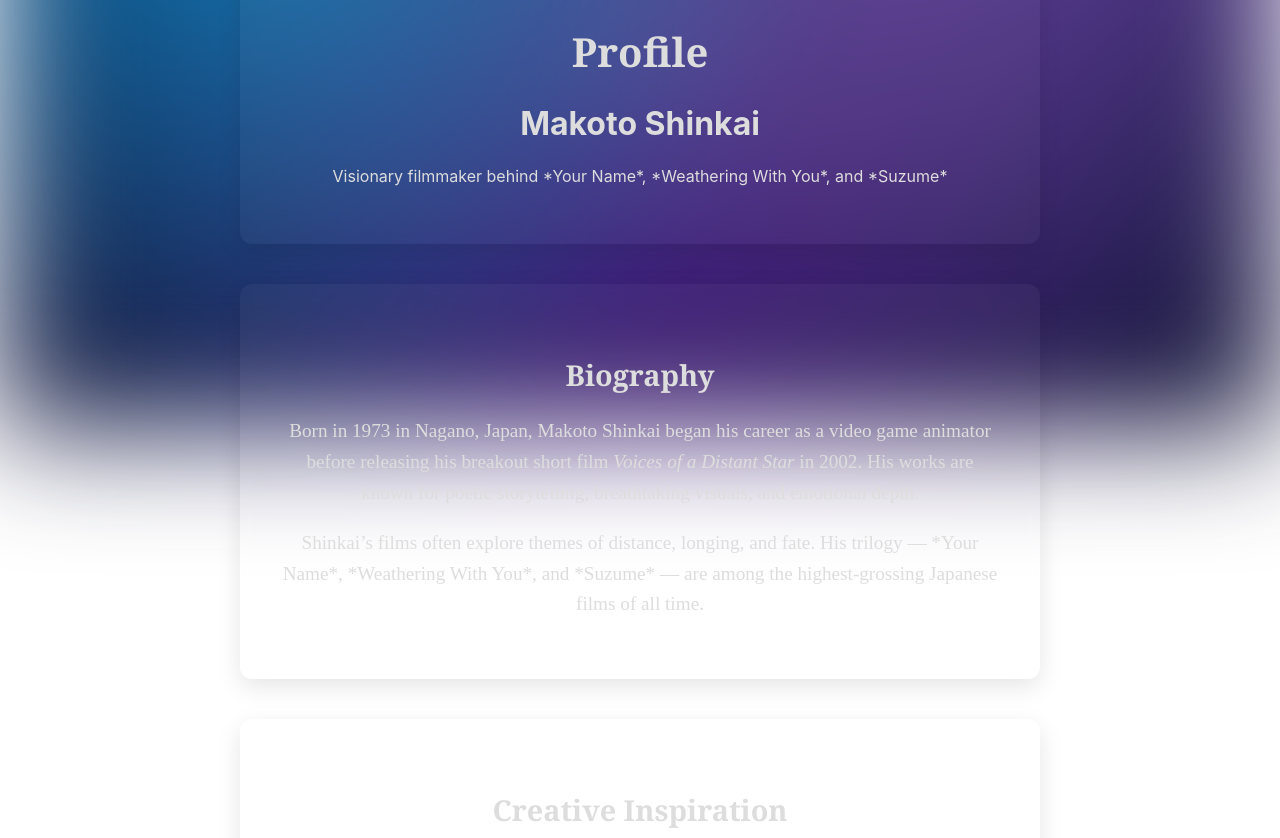
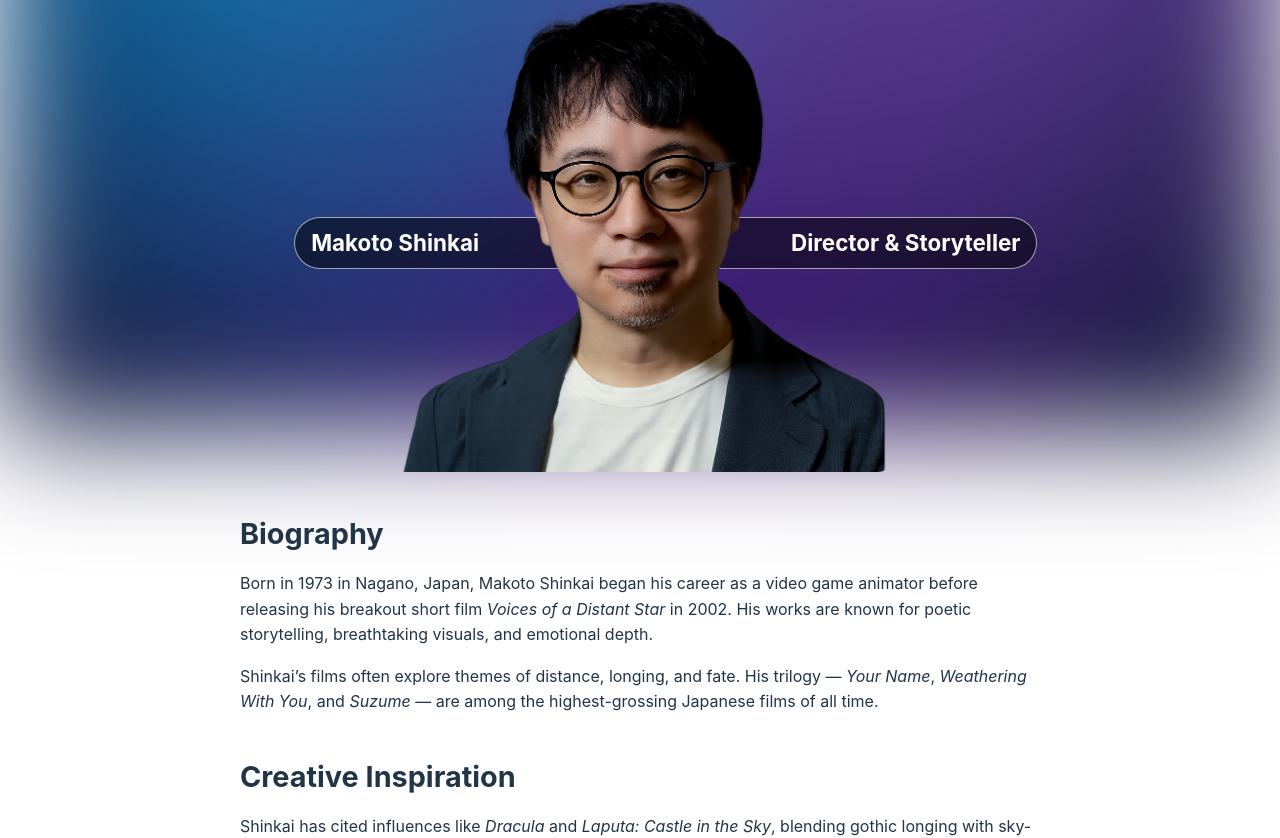
Before and after one commit to Ly93-cdm/your-name-landing, a React (Vite) app: page /creator in a window 1280 px wide. Shown: the part 369-1207 px from the top of the page. Built offline with nearby package versions, Linux system fonts and the light colour scheme.

Commit message:
fixed styler

```diff
--- a/src/pages/Creator.css
+++ b/src/pages/Creator.css
@@ -1,49 +1,76 @@
-.profile-page {
-  padding: 40px;
-  max-width: 800px;
+.creator-character {
+  position: relative;
+  width: 100%;
+  max-width: 500px;
+  height: auto;
   margin: 0 auto;
-  color: #ddd;
-}
-
-.creator-header,
-.creator-bio,
-.creator-inspiration {
-  background: rgba(255, 255, 255, 0.04);
-  backdrop-filter: blur(6px);
-  border-radius: 12px;
-  padding: 40px;
-  margin-bottom: 40px;
-  box-shadow: 0 8px 24px rgba(0, 0, 0, 0.1);
   text-align: center;
 }
 
-.creator-header h1 {
-  font-size: 2.5em;
-  margin-bottom: 10px;
-  font-family: Georgia, serif;
+.creator-character img {
+  width: 100%;
+  height: auto;
+  display: block;
+  margin: 0 auto;
+  border-radius: 12px;
 }
 
-.creator-header h2 {
-  font-size: 2em;
-  margin-bottom: 10px;
+.creator-name,
+.creator-role {
+  position: absolute;
+  top: 50%;
+  transform: translateY(-50%);
+  font-size: 1.4rem;
+  color: white;
+  padding: 8px 16px;
+  white-space: nowrap;
+  border: 1px solid rgba(255, 255, 255, 0.6);
+  background: rgba(0, 0, 0, 0.5);
+  backdrop-filter: blur(4px);
+  z-index: -1;
 }
 
-.creator-bio h3,
-.creator-inspiration h3 {
-  font-size: 1.8em;
-  margin-bottom: 20px;
-  font-family: Georgia, serif;
+.creator-name.left {
+  border-radius: 999px 0 0 999px;
+  padding: 8px 160px 8px 16px;
+  right: 250px;
 }
 
-.creator-bio p,
+.creator-role.right {
+  border-radius: 0 999px 999px 0;
+  padding: 8px 16px 8px 160px;
+  left: 240px;
+}
+
+.creator-biography,
+.creator-inspiration {
+  max-width: 800px;
+  margin: 40px auto;
+  padding: 0 20px;;
+}
+
+.creator-biography h3,
+.creator-inspiration h3 {
+  font-size: 1.8rem;
+  margin-bottom: 16px;
+}
+
+.creator-biography p,
 .creator-inspiration p {
-  font-size: 1.2em;
+  font-size: 1rem;
   line-height: 1.6;
-  font-family: 'Times New Roman', serif;
+  margin-bottom: 16px;
 }
 
 blockquote {
-  margin-top: 20px;
+  margin: 20px 0;
+  padding-left: 20px;
+  border-left: 3px solid rgba(255, 255, 255, 0.8);
   font-style: italic;
-  color: #aaa;
 }
+
+blockquote cite {
+  display: block;
+  margin-top: 8px;
+  font-size: 0.9rem;
+}
--- a/src/pages/Creator.jsx
+++ b/src/pages/Creator.jsx
@@ -1,29 +1,45 @@
 import React from 'react';
 import { motion } from 'framer-motion';
+import creatorpng  from '../assets/creator.png';
 import './Creator.css';
 
 
 function Creator() {
     return (
-      <main className="profile-page">
-        <motion.section
-            className="creator-header"
+      <main className="creator-page">
+        <section className='creator-character'>
+            <motion.img
+                src={creatorpng}
+                alt='Makoto Shinkau'
                 initial={{ opacity: 0, y: 20 }}
-            whileInView={{ opacity: 1, y: 0 }}
-            viewport={{ once: true, amount: 0.3 }}
-            transition={{ duration: 1.5, ease: "easeInOut" }}
+                animate={{ opacity: 1, y: 0}}
+                transition={{ duration: 1.5, ease:  "easeInOut" }}
+            />
+
+            <motion.h3
+                className='creator-name left'
+                initial={{ opacity: 0, y: 20 }}
+                animate={{ opacity: 1, y: 0}}
+                transition={{ duration: 1.5, ease:  "easeInOut", delay: 0.2}}
             >
-            <h1>Profile</h1>
-            <h2>Makoto Shinkai</h2>
-            <p>Visionary filmmaker behind *Your Name*, *Weathering With You*, and *Suzume*</p>
-        </motion.section>
+                Makoto Shinkai
+            </motion.h3>
+
+            <motion.h3
+                className='creator-role right'
+                initial={{ opacity: 0, y: 20 }}
+                animate={{ opacity: 1, y: 0}}
+                transition={{ duration: 1.5, ease:  "easeInOut", delay: 0.2 }}
+            >
+                Director & Storyteller
+            </motion.h3>
+        </section>
 
         <motion.section
-            className="creator-bio"
+            className='creator-biography'
             initial={{ opacity: 0, y: 20 }}
-            whileInView={{ opacity: 1, y: 0 }}
-            viewport={{ once: true, amount: 0.3 }}
-            transition={{ duration: 1.5, ease: "easeInOut" }}
+            animate={{ opacity: 1, y: 0}}
+            transition={{ duration: 1.5, ease:  "easeInOut" }}
         >
             <h3>Biography</h3>
             <p>
@@ -31,21 +47,20 @@
             His works are known for poetic storytelling, breathtaking visuals, and emotional depth.
             </p>
             <p>
-            Shinkai’s films often explore themes of distance, longing, and fate. His trilogy — *Your Name*, *Weathering With You*, and *Suzume* — are among the highest-grossing Japanese films of all time.
+            Shinkai’s films often explore themes of distance, longing, and fate. His trilogy — <em>Your Name</em>, <em>Weathering With You</em>, and <em>Suzume</em> — are among the highest-grossing Japanese films of all time.
             </p>
         </motion.section>
 
         <motion.section
-            className="creator-inspiration"
+            className='creator-inspiration'
             initial={{ opacity: 0, y: 20 }}
-            whileInView={{ opacity: 1, y: 0 }}
-            viewport={{ once: true, amount: 0.3 }}
-            transition={{ duration: 1.5, ease: "easeInOut" }}
+            animate={{ opacity: 1, y: 0}}
+            transition={{ duration: 1.5, ease:  "easeInOut" }}
         >
             <h3>Creative Inspiration</h3>
             <p>
-          Shinkai has cited influences like *Dracula* and *Laputa: Castle in the Sky*, blending gothic longing with sky-filled wonder.
-          His early work, *Voices of a Distant Star*, set the tone for his signature style: bittersweet distance, emotional resonance, and visual poetry.
+            Shinkai has cited influences like <em>Dracula</em> and <em>Laputa: Castle in the Sky</em>, blending gothic longing with sky-filled wonder.
+            His early work, <em>Voices of a Distant Star</em>, set the tone for his signature style: bittersweet distance, emotional resonance, and visual poetry.
             </p>
             <blockquote>
             <p>“Waiting for a message from someone you love, not knowing when or if it will come — that’s something that still hurts today.”</p>
```
Also changed, not shown: src/assets/creator.png (added). Lines whose indentation alone changed are shown as unchanged.
